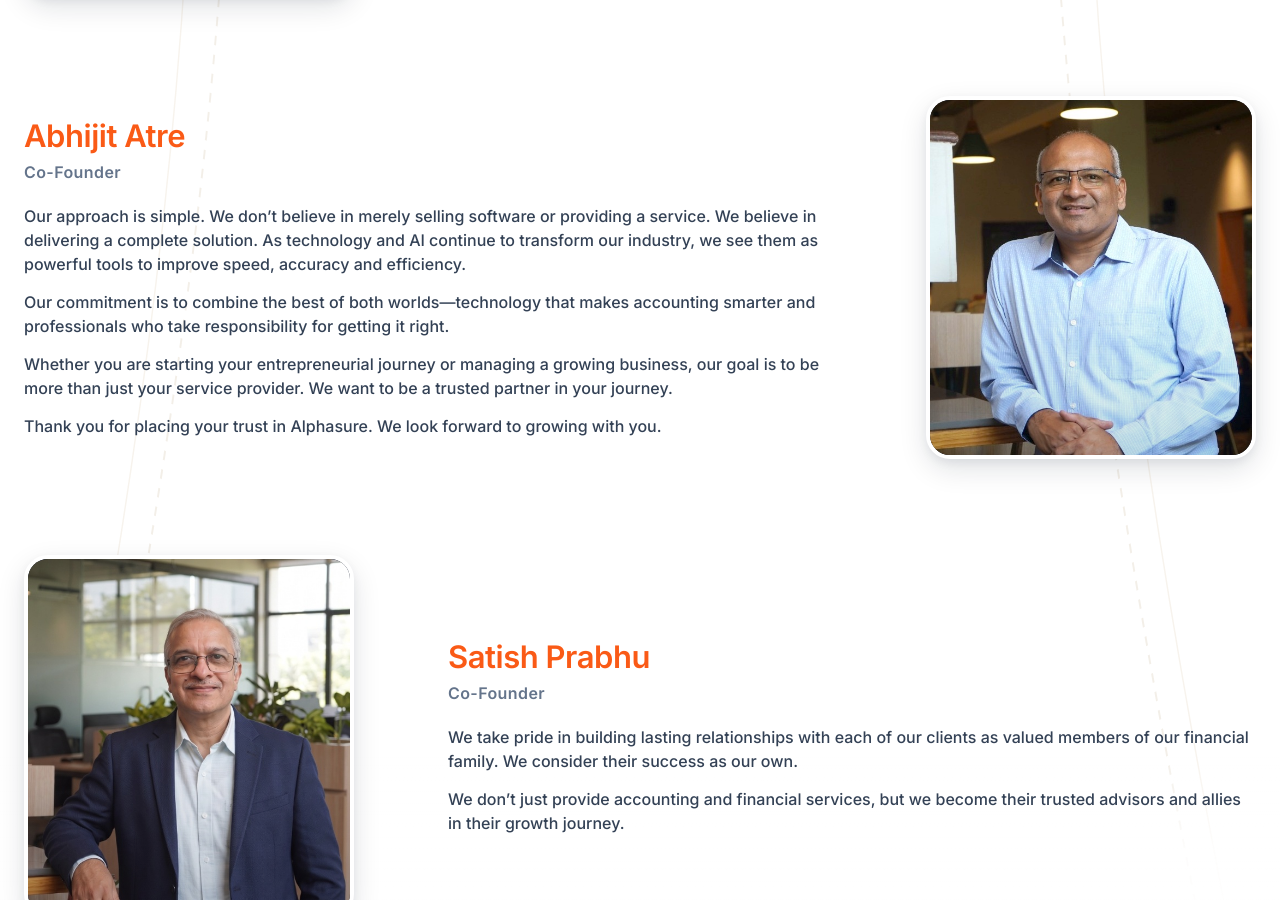
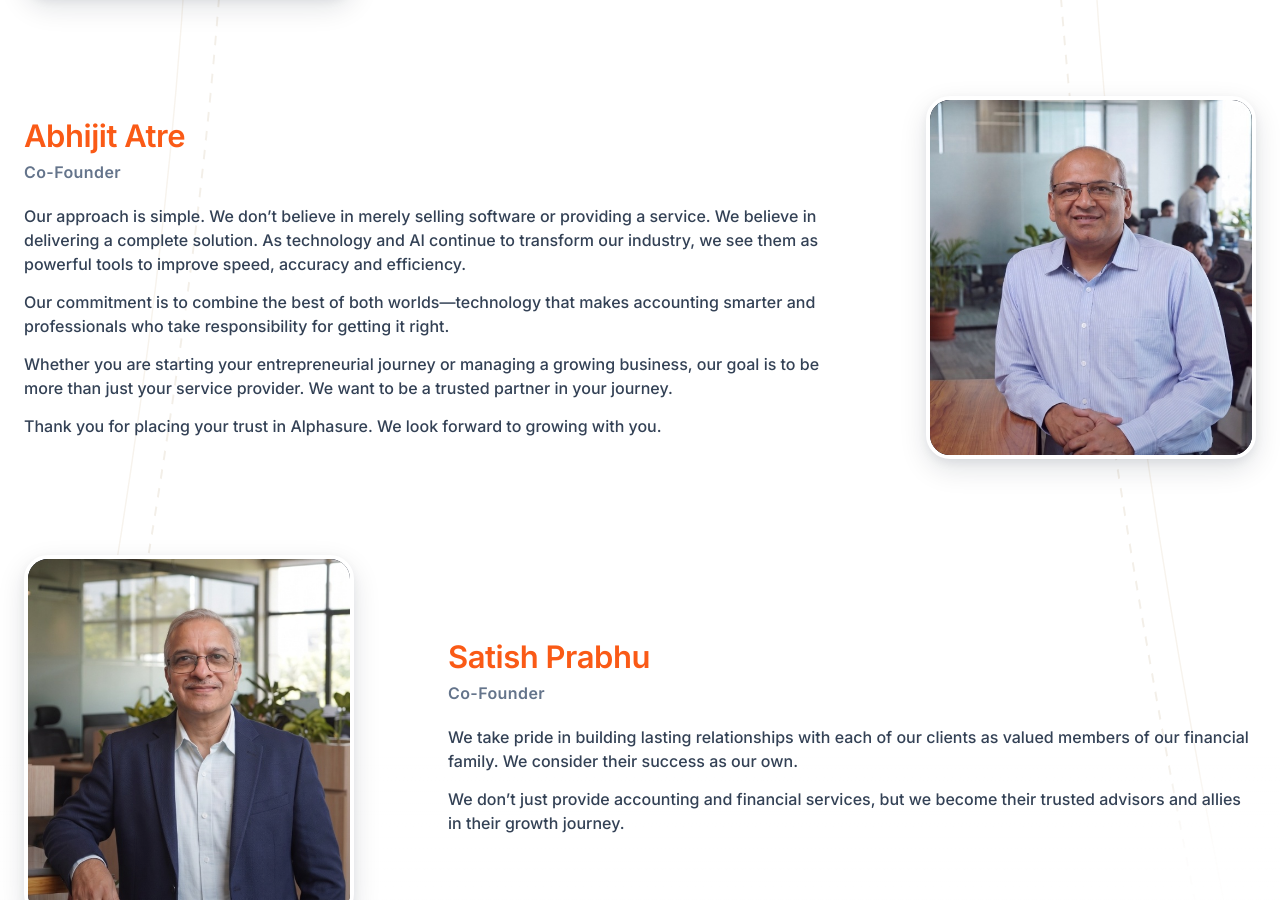
Before and after one commit to shubpatil654/Alphasure-website, a React (Vite) app: page / in a window 1280 px wide. Shown: the part 2325-3225 px from the top of the page. Built offline with nearby package versions, Linux system fonts and the light colour scheme; a web font is replaced by a local one.

Commit message:
feat(leaders): update Abhijit Atre photo with newly provided executive portrait

```diff
--- a/src/components/LeaderSection.jsx
+++ b/src/components/LeaderSection.jsx
@@ -16,7 +16,7 @@ const leader1Data = {
 const leader2Data = {
   name: "Abhijit Atre",
   role: "Co-Founder",
-  image: "/images/abhijit-atre-leader.jpg?v=2",
+  image: "/images/abhijit-atre-leader.jpg?v=3",
   imagePosition: "right",
   paragraphs: [
     "Our approach is simple. We don’t believe in merely selling software or providing a service. We believe in delivering a complete solution. As technology and AI continue to transform our industry, we see them as powerful tools to improve speed, accuracy and efficiency.",
```
Also changed, not shown: public/images/abhijit-atre-leader.jpg.
